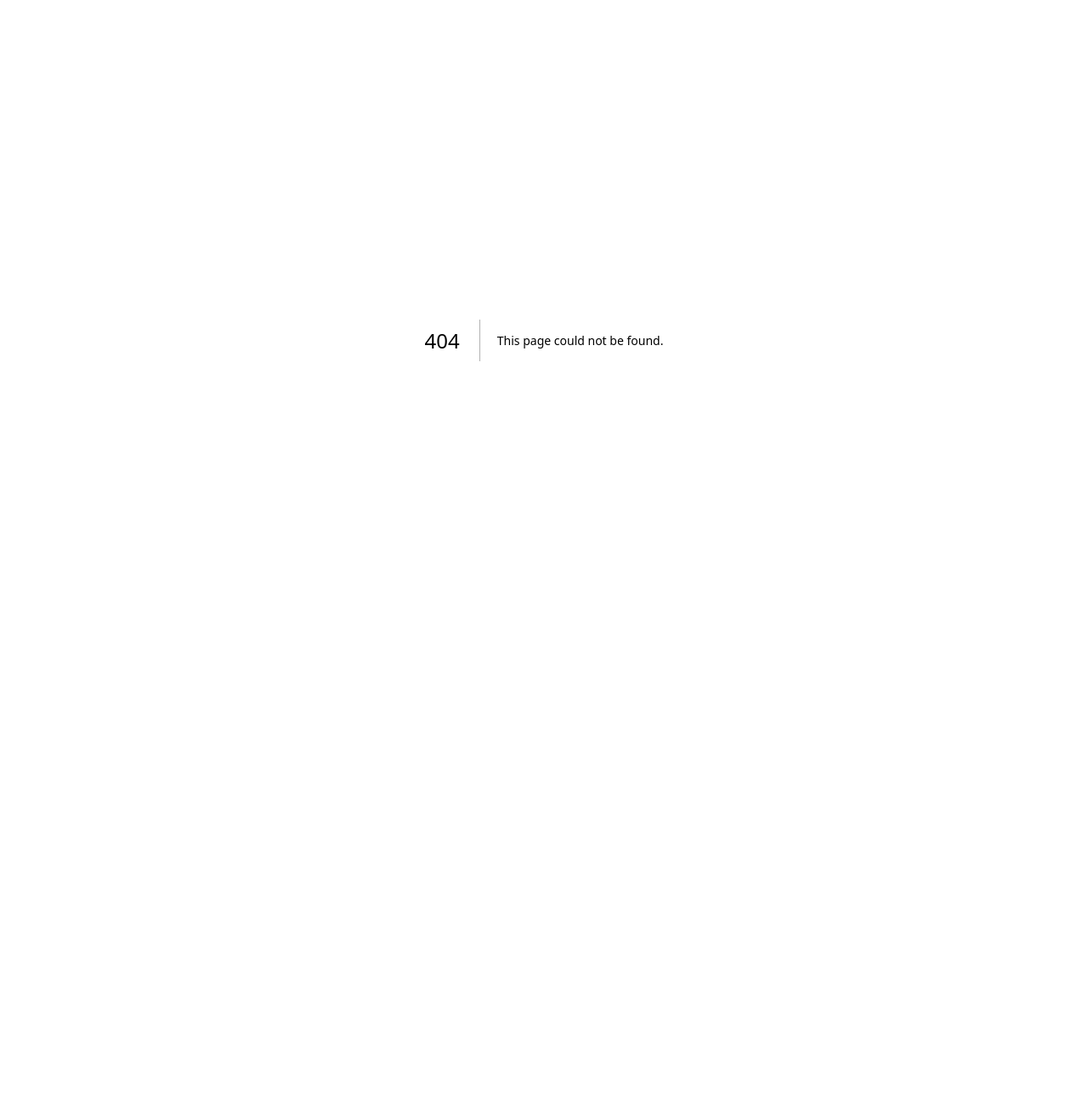
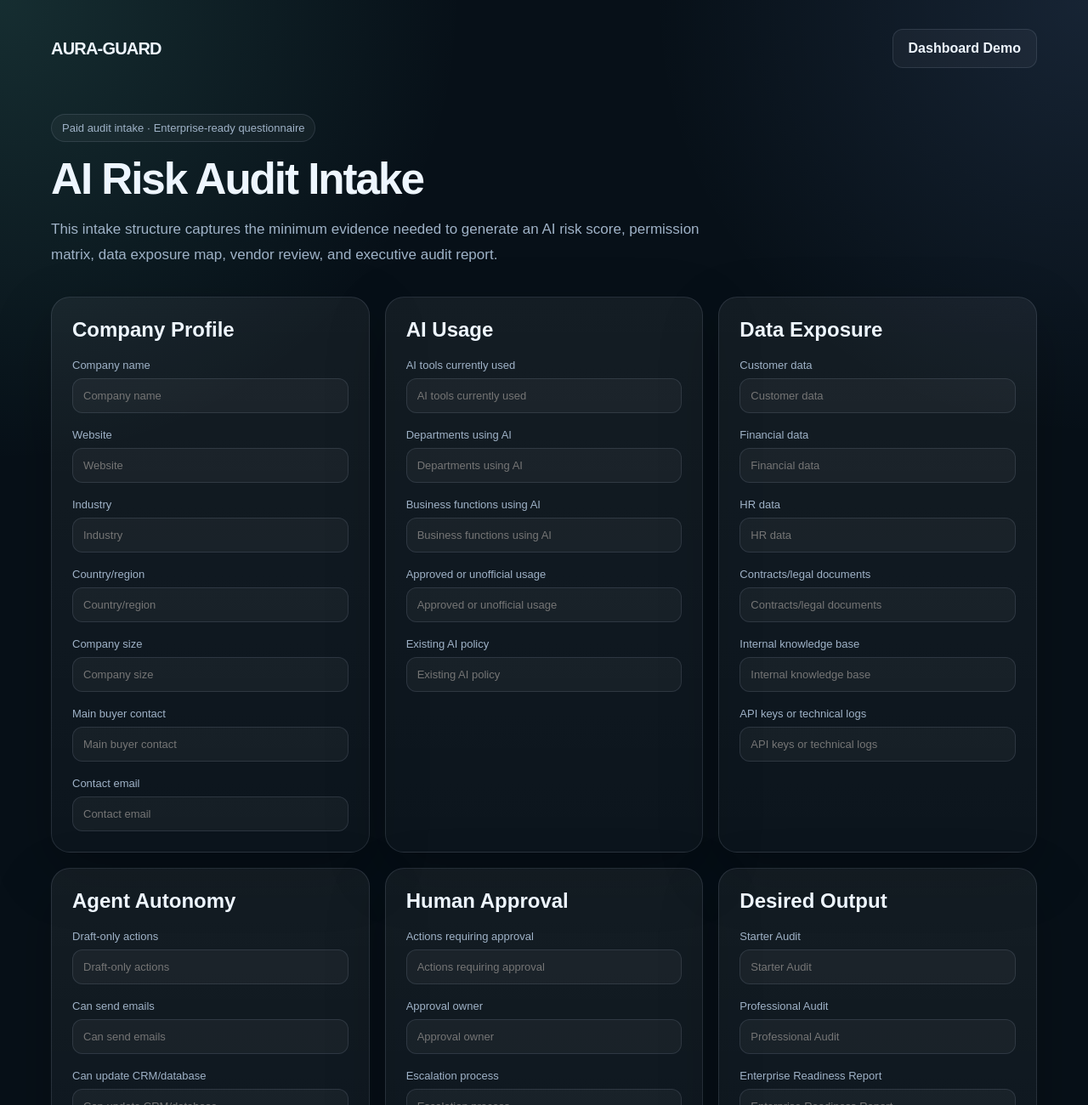
Before and after one commit to bisniskhusus019-hub/aura-guard-enterprise-os, a Next.js app: page /audit-intake in a window 1280 px wide. Before the commit this address had no page. Shown: the top 1300 px of the page at 85% size. Before the commit the page ends 800 px from the top, so only its background shows below. Built offline with nearby package versions, Linux system fonts and the light colour scheme.

Commit message:
Add audit intake page

```diff
--- /dev/null
+++ b/app/audit-intake/page.tsx
@@ -0,0 +1,71 @@
+import Link from "next/link";
+
+const sections = [
+  {
+    title: "Company Profile",
+    fields: ["Company name", "Website", "Industry", "Country/region", "Company size", "Main buyer contact", "Contact email"],
+  },
+  {
+    title: "AI Usage",
+    fields: ["AI tools currently used", "Departments using AI", "Business functions using AI", "Approved or unofficial usage", "Existing AI policy"],
+  },
+  {
+    title: "Data Exposure",
+    fields: ["Customer data", "Financial data", "HR data", "Contracts/legal documents", "Internal knowledge base", "API keys or technical logs"],
+  },
+  {
+    title: "Agent Autonomy",
+    fields: ["Draft-only actions", "Can send emails", "Can update CRM/database", "Can approve refunds/payments", "Can call external tools/API"],
+  },
+  {
+    title: "Human Approval",
+    fields: ["Actions requiring approval", "Approval owner", "Escalation process", "Approval logs"],
+  },
+  {
+    title: "Desired Output",
+    fields: ["Starter Audit", "Professional Audit", "Enterprise Readiness Report", "White-Label Partner Review"],
+  },
+];
+
+export default function AuditIntakePage() {
+  return (
+    <main className="container" style={{ padding: "34px 0 84px" }}>
+      <header style={{ display: "flex", justifyContent: "space-between", alignItems: "center", marginBottom: 54 }}>
+        <Link href="/" style={{ fontWeight: 900, fontSize: 20, letterSpacing: "-0.04em" }}>AURA-GUARD</Link>
+        <Link className="btn btn-secondary" href="/dashboard">Dashboard Demo</Link>
+      </header>
+
+      <div className="badge">Paid audit intake · Enterprise-ready questionnaire</div>
+      <h1 className="section-title" style={{ marginTop: 18 }}>AI Risk Audit Intake</h1>
+      <p className="section-copy">
+        This intake structure captures the minimum evidence needed to generate an AI risk score, permission matrix, data exposure map, vendor review, and executive audit report.
+      </p>
+
+      <div className="grid" style={{ gridTemplateColumns: "repeat(auto-fit, minmax(280px, 1fr))", marginTop: 34 }}>
+        {sections.map((section) => (
+          <div className="card" style={{ padding: 24 }} key={section.title}>
+            <h2 style={{ marginTop: 0 }}>{section.title}</h2>
+            <div className="grid">
+              {section.fields.map((field) => (
+                <label key={field} style={{ display: "grid", gap: 8, color: "var(--muted)", fontSize: 13 }}>
+                  {field}
+                  <input
+                    placeholder={field}
+                    style={{ padding: 12, borderRadius: 12, border: "1px solid var(--border)", background: "rgba(255,255,255,0.04)", color: "var(--text)" }}
+                  />
+                </label>
+              ))}
+            </div>
+          </div>
+        ))}
+      </div>
+
+      <div className="card" style={{ padding: 24, marginTop: 22 }}>
+        <h2 style={{ marginTop: 0 }}>Commercial Routing</h2>
+        <p style={{ color: "var(--muted)", lineHeight: 1.7 }}>
+          Intake answers should route prospects into Starter Audit, Professional Audit, Enterprise Readiness Report, or White-Label Partner License. Live submission wiring will connect this page to Supabase in the next engineering pass.
+        </p>
+      </div>
+    </main>
+  );
+}
```
